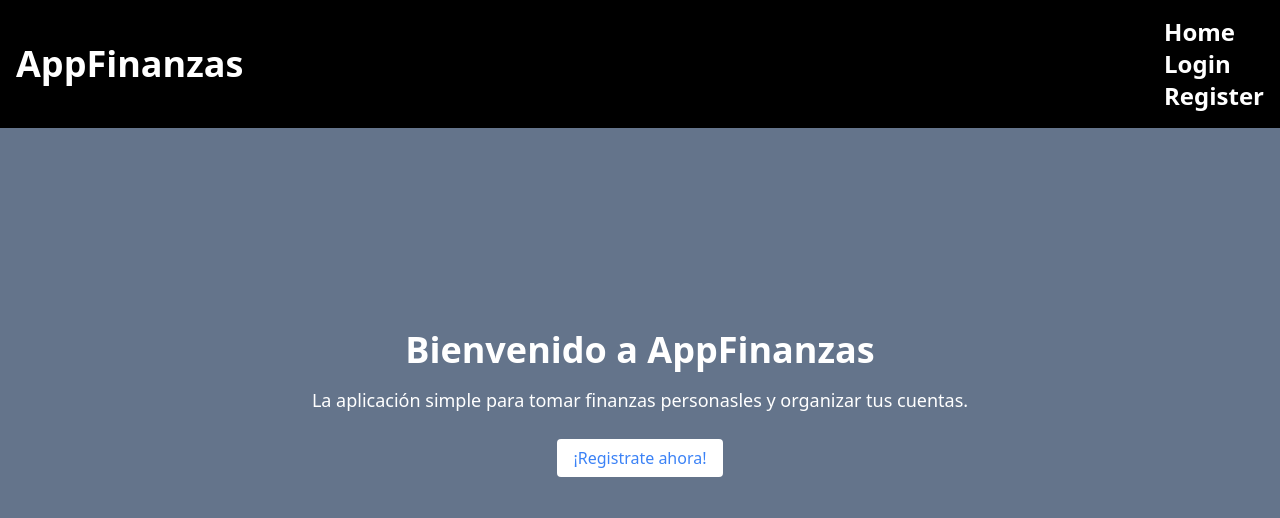
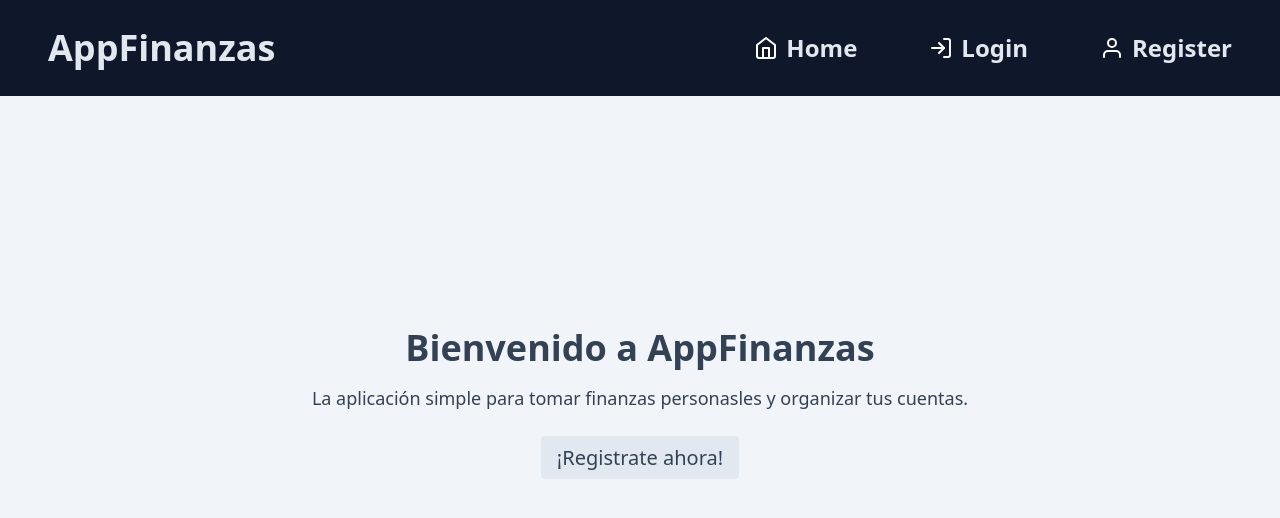
Before and after one commit to DylanSolarteR/FinanzasFront, a React (Vite) app: page / in a window 1280 px wide. Shown: the top 518 px of the page. Built offline with nearby package versions, Linux system fonts and the light colour scheme.

Commit message:
Modificaciones en estilos
Se agregaron iconos,y también se modificaron los estilos y colores para dar un aspecto mas UIX

```diff
--- a/src/components/header.jsx
+++ b/src/components/header.jsx
@@ -1,13 +1,28 @@
+import { Children } from 'react'
 import {Link} from 'react-router-dom'
+
+function HeaderItem(link, text, image){
+    return(
+    <li className='inline-block'>
+        <Link className='px-8 py-4 text-slate-200 hover:bg-slate-800 rounded transition-colors duration-300 flex justify-between' to={link}>
+            <img src={image} className='px-2 invert'/>{text}
+        </Link>
+    </li>
+    )
+}
+
 const Header = () => {
+    navigation=[['/','Home', '/home.svg'],
+                ['/login','Login', '/log-in.svg'],
+                ['/Register','Register','/user.svg']]
+
+
     return(
-        <header className="flex flex-row content-center justify-between p-4 text-4xl font-bold bg-black m-auto fixed w-full">
-            <h1 className="text-white self-center text-center">AppFinanzas</h1>
-            <nav>
-                <ul className='no-underline list-none text-white text-2xl'>
-                    <li><Link to='/'>Home</Link></li>
-                    <li><Link to='/login'>Login</Link></li>
-                    <li><Link to='/register'>Register</Link></li>
+        <header className="flex flex-row content-center justify-between p-4 text-4xl font-bold bg-slate-900 m-auto fixed w-full h-24">
+            <h1 className="text-slate-200 self-center text-center select-none mx-8">AppFinanzas</h1>
+            <nav className='mt-auto mb-0'>
+                <ul className='no-underline list-none text-2xl'>
+                {navigation.map((item)=>(HeaderItem(item[0],item[1], item[2])))}
                 </ul>
             </nav>
         </header>
--- a/src/pages/home.jsx
+++ b/src/pages/home.jsx
@@ -1,18 +1,16 @@
 import { Link } from "react-router-dom";
 
 const Home= () => {
-
     return(
-        <>
-            <div className="min-h-screen h-screen flex items-center justify-center bg-slate-500">
+      <>
+      <div className="min-h-screen h-screen flex items-center justify-center bg-slate-100">
       <div className="text-white text-center">
-        <h1 className="text-4xl font-bold mb-4">Bienvenido a AppFinanzas</h1>
-        <p className="text-lg mb-8">
+        <h1 className="text-4xl font-bold mb-4 text-slate-700">Bienvenido a AppFinanzas</h1>
+        <p className="text-lg mb-8 text-slate-700">
           La aplicación simple para tomar finanzas personasles y organizar tus cuentas.
         </p>
             <Link to="/register"
-             // Puedes reemplazar esto con la ruta real de tu aplicación
-            className="bg-white text-blue-500 py-2 px-4 rounded hover:bg-gray-200 transition-colors duration-300"
+            className="bg-slate-200 text-xl text-slate-700 py-2 px-4 rounded hover:bg-slate-400 transition-colors duration-300"
             >
             ¡Registrate ahora!
             </Link>
--- a/src/pages/login.jsx
+++ b/src/pages/login.jsx
@@ -26,8 +26,8 @@ export default function Login() {
 
     return(
         <>
-            <div className="bg-slate-500 min-h-screen flex items-center justify-center place-items-center">
-                <div className="bg-white p-8 rounded-lg shadow-md w-96">
+            <div className="bg-slate-100 min-h-screen flex items-center justify-center place-items-center">
+                <div className="bg-slate-50 p-8 rounded-lg shadow-md w-96">
                     <h1 className="text-2xl font-bold mb-6">Iniciar Sesión</h1>
                     <form className='grid' onSubmit={handleSubmit}>
                         <label className="mb-4">
```
